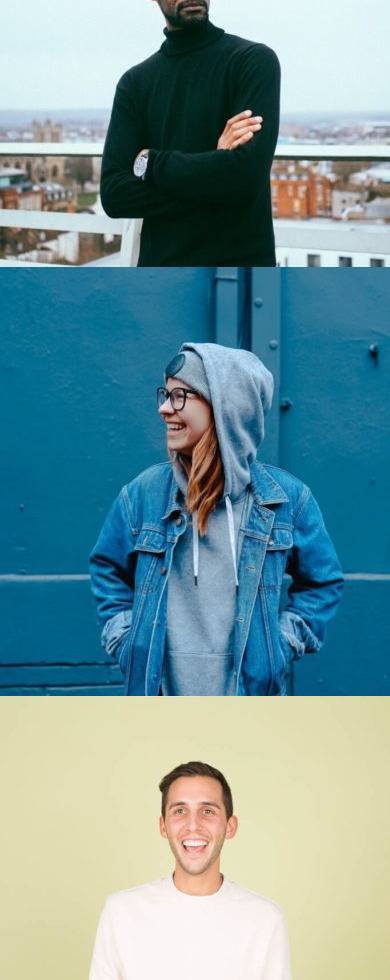
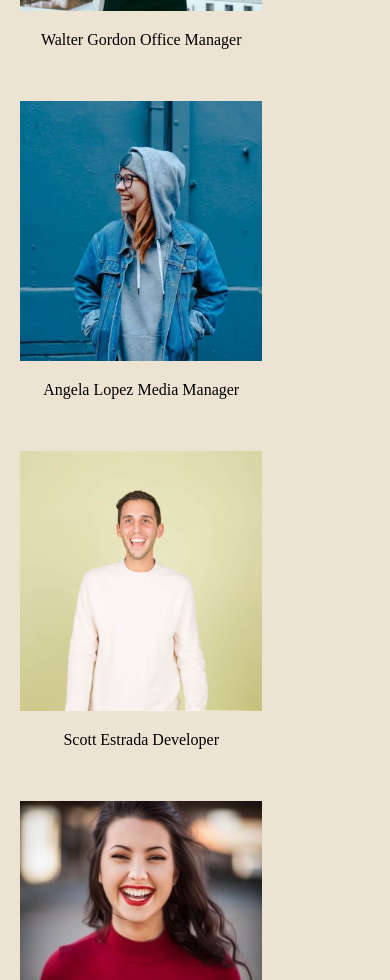
Before and after one commit to Andrea-Baggio/js-our-team, a plain HTML site: page index.html in a window 390 px wide. Shown: the part 1020-2000 px from the top of the page. Drawn offline with Linux system fonts and the light colour scheme.

Commit message:
finito (responsive)

```diff
--- a/css/style.css
+++ b/css/style.css
@@ -6,11 +6,33 @@
 
 .container {
     background-color: rgb(237, 227, 210);
+    height: fit-content;
+    margin-top: 3.6rem;
 }
 
 .cards {
     margin: auto;
     display: flex;
-    justify-content: space-evenly;
+    justify-content: space-between;
     flex-wrap: wrap;
+    max-width: 900px;
 }
+
+.card-container {
+    height: 300px;
+    display: flex;
+    flex-direction: column;
+    text-align: center;
+    justify-content: center;
+    flex-basis: calc(100% / 3);
+    margin-top: 50px;
+}
+
+.card-container img {
+    height: 100%;
+    padding: 20px;
+}
+
+p {
+    padding-bottom: 6rem;
+}
--- a/js/script.js
+++ b/js/script.js
@@ -1,52 +1,218 @@
-/*
-MILESTONE 2:
-Stampare le stesse informazioni su DOM sottoforma di stringhe
-*/
-
 const eleContainer = document.querySelector('.container');
-
 const objMembers = [
-    membro1 = {
+    {
         name: 'Wayne Barnett',
         job: 'Founder & CEO',
         picture: 'img/wayne-barnett-founder-ceo.jpg'
     },
-    membro2 = {
+    {
         name: 'Angela Caroll',
         job: 'Chief Editor',
         picture: 'img/angela-caroll-chief-editor.jpg'
     },
-    membro3 = {
+    {
         name: 'Walter Gordon',
         job: 'Office Manager',
         picture: 'img/walter-gordon-office-manager.jpg'
     },
-    membro4 = {
+    {
         name: 'Angela Lopez',
         job: 'Media Manager',
         picture: 'img/angela-lopez-social-media-manager.jpg'
     },
-    membro5 = {
+    {
         name: 'Scott Estrada',
         job: 'Developer',
         picture: 'img/scott-estrada-developer.jpg'
     },
-    membro6 = {
+    {
+        name: 'Barbara Ramos',
+        job: 'Graphic Designer',
+        picture: 'img/barbara-ramos-graphic-designer.jpg'
+    },
+    {
+        name: 'Angela Lopez',
+        job: 'Media Manager',
+        picture: 'img/angela-lopez-social-media-manager.jpg'
+    },
+    {
+        name: 'Scott Estrada',
+        job: 'Developer',
+        picture: 'img/scott-estrada-developer.jpg'
+    },
+    {
+        name: 'Barbara Ramos',
+        job: 'Graphic Designer',
+        picture: 'img/barbara-ramos-graphic-designer.jpg'
+    }, {
+        name: 'Angela Lopez',
+        job: 'Media Manager',
+        picture: 'img/angela-lopez-social-media-manager.jpg'
+    },
+    {
+        name: 'Scott Estrada',
+        job: 'Developer',
+        picture: 'img/scott-estrada-developer.jpg'
+    },
+    {
+        name: 'Barbara Ramos',
+        job: 'Graphic Designer',
+        picture: 'img/barbara-ramos-graphic-designer.jpg'
+    }, {
+        name: 'Angela Lopez',
+        job: 'Media Manager',
+        picture: 'img/angela-lopez-social-media-manager.jpg'
+    },
+    {
+        name: 'Scott Estrada',
+        job: 'Developer',
+        picture: 'img/scott-estrada-developer.jpg'
+    },
+    {
+        name: 'Barbara Ramos',
+        job: 'Graphic Designer',
+        picture: 'img/barbara-ramos-graphic-designer.jpg'
+    }, {
+        name: 'Angela Lopez',
+        job: 'Media Manager',
+        picture: 'img/angela-lopez-social-media-manager.jpg'
+    },
+    {
+        name: 'Scott Estrada',
+        job: 'Developer',
+        picture: 'img/scott-estrada-developer.jpg'
+    },
+    {
+        name: 'Barbara Ramos',
+        job: 'Graphic Designer',
+        picture: 'img/barbara-ramos-graphic-designer.jpg'
+    }, {
+        name: 'Angela Lopez',
+        job: 'Media Manager',
+        picture: 'img/angela-lopez-social-media-manager.jpg'
+    },
+    {
+        name: 'Scott Estrada',
+        job: 'Developer',
+        picture: 'img/scott-estrada-developer.jpg'
+    },
+    {
+        name: 'Barbara Ramos',
+        job: 'Graphic Designer',
+        picture: 'img/barbara-ramos-graphic-designer.jpg'
+    }, {
+        name: 'Angela Lopez',
+        job: 'Media Manager',
+        picture: 'img/angela-lopez-social-media-manager.jpg'
+    },
+    {
+        name: 'Scott Estrada',
+        job: 'Developer',
+        picture: 'img/scott-estrada-developer.jpg'
+    },
+    {
+        name: 'Barbara Ramos',
+        job: 'Graphic Designer',
+        picture: 'img/barbara-ramos-graphic-designer.jpg'
+    }, {
+        name: 'Angela Lopez',
+        job: 'Media Manager',
+        picture: 'img/angela-lopez-social-media-manager.jpg'
+    },
+    {
+        name: 'Scott Estrada',
+        job: 'Developer',
+        picture: 'img/scott-estrada-developer.jpg'
+    },
+    {
+        name: 'Barbara Ramos',
+        job: 'Graphic Designer',
+        picture: 'img/barbara-ramos-graphic-designer.jpg'
+    }, {
+        name: 'Angela Lopez',
+        job: 'Media Manager',
+        picture: 'img/angela-lopez-social-media-manager.jpg'
+    },
+    {
+        name: 'Scott Estrada',
+        job: 'Developer',
+        picture: 'img/scott-estrada-developer.jpg'
+    },
+    {
+        name: 'Barbara Ramos',
+        job: 'Graphic Designer',
+        picture: 'img/barbara-ramos-graphic-designer.jpg'
+    }, {
+        name: 'Angela Lopez',
+        job: 'Media Manager',
+        picture: 'img/angela-lopez-social-media-manager.jpg'
+    },
+    {
+        name: 'Scott Estrada',
+        job: 'Developer',
+        picture: 'img/scott-estrada-developer.jpg'
+    },
+    {
+        name: 'Barbara Ramos',
+        job: 'Graphic Designer',
+        picture: 'img/barbara-ramos-graphic-designer.jpg'
+    }, {
+        name: 'Angela Lopez',
+        job: 'Media Manager',
+        picture: 'img/angela-lopez-social-media-manager.jpg'
+    },
+    {
+        name: 'Scott Estrada',
+        job: 'Developer',
+        picture: 'img/scott-estrada-developer.jpg'
+    },
+    {
+        name: 'Barbara Ramos',
+        job: 'Graphic Designer',
+        picture: 'img/barbara-ramos-graphic-designer.jpg'
+    }, {
+        name: 'Angela Lopez',
+        job: 'Media Manager',
+        picture: 'img/angela-lopez-social-media-manager.jpg'
+    },
+    {
+        name: 'Scott Estrada',
+        job: 'Developer',
+        picture: 'img/scott-estrada-developer.jpg'
+    },
+    {
+        name: 'Barbara Ramos',
+        job: 'Graphic Designer',
+        picture: 'img/barbara-ramos-graphic-designer.jpg'
+    }, {
+        name: 'Angela Lopez',
+        job: 'Media Manager',
+        picture: 'img/angela-lopez-social-media-manager.jpg'
+    },
+    {
+        name: 'Scott Estrada',
+        job: 'Developer',
+        picture: 'img/scott-estrada-developer.jpg'
+    },
+    {
         name: 'Barbara Ramos',
         job: 'Graphic Designer',
         picture: 'img/barbara-ramos-graphic-designer.jpg'
     },
 ];
 
-// eleContainer.innerHTML += objMembers[1].name + ', ';
-// eleContainer.innerHTML += objMembers[1].job;
 
-const eleCard = document.querySelector('.cards');
-
+const eleCards = document.querySelector('.cards');
 for (let i = 0; i < objMembers.length; i++) {
 	const eleImg = document.createElement('img');
+	const eleCard = document.createElement('div');
+	const eleP = document.createElement('p');
+
+    eleCard.classList.add('card-container')
 	eleImg.src = objMembers[i].picture;
+    eleP.innerHTML += objMembers[i].name + ' ' + objMembers[i].job;
+
 	eleCard.append(eleImg);
-
-    console.log(objMembers[i]);
+	eleCard.append(eleP);
+	eleCards.append(eleCard);
 }
```
Also changed, not shown: index.html (+2 -1 lines).
